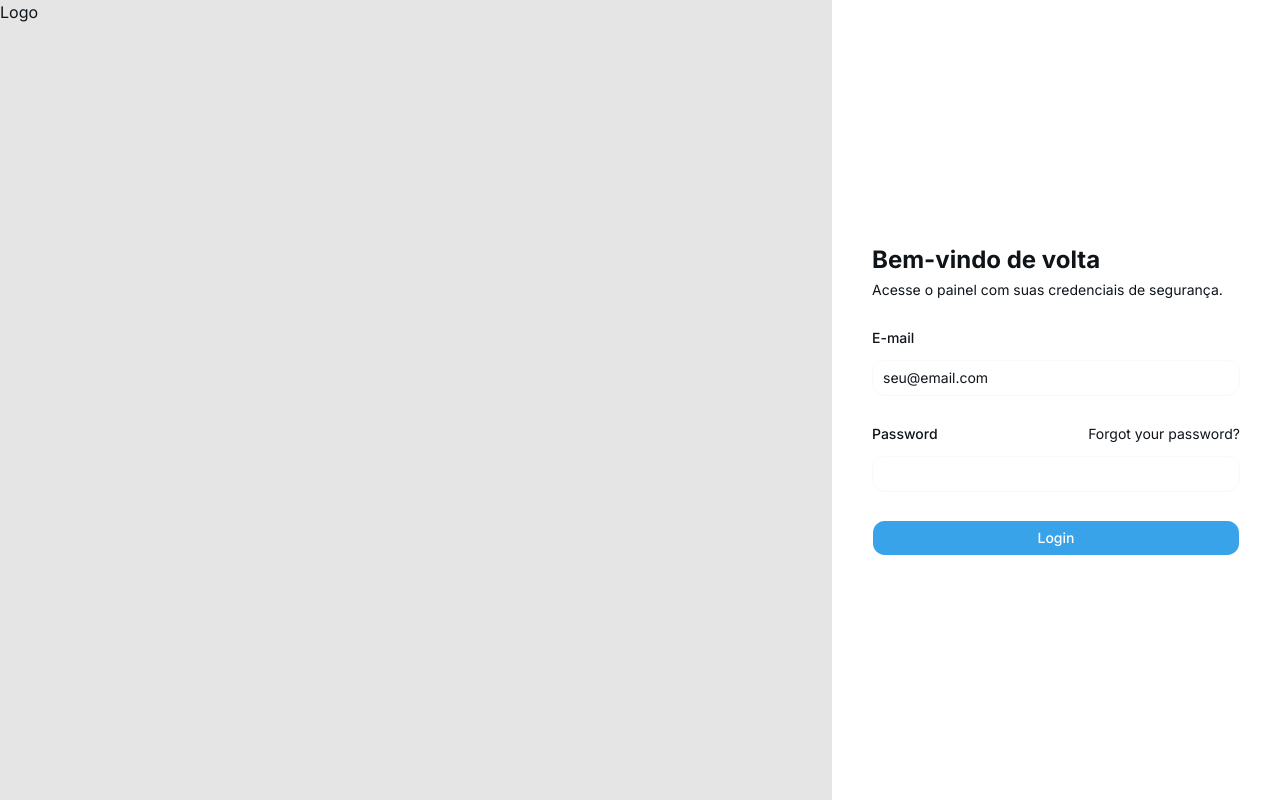
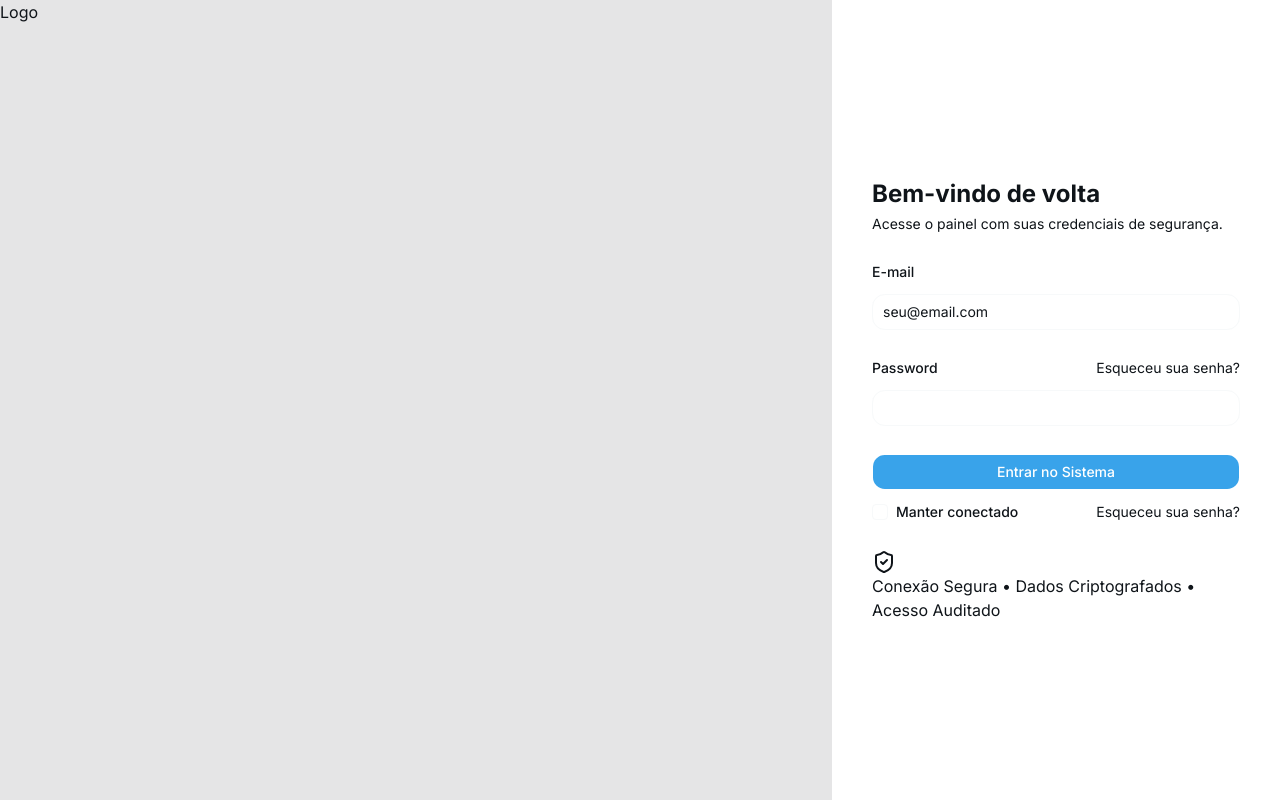
Before and after one commit to ocastroxs/get_in, a Next.js app: page / in a window 1280 px wide. Built offline with nearby package versions, Linux system fonts and the light colour scheme.

Commit message:
feat: adicionar componente de checkbox personalizado e atualizar formulário de login

```diff
--- /dev/null
+++ b/src/components/checkbox-standard-6.jsx
@@ -0,0 +1,19 @@
+import { Check } from "lucide-react";
+
+import { Checkbox } from "@/components/ui/checkbox";
+import { Label } from "@/components/ui/label";
+
+export const title = "Custom Indicator Checkbox";
+
+const CheckboxStandard6 = () => (
+  <div className="flex items-center space-x-2">
+    <Checkbox
+      className="data-[state=checked]:border-green-500 data-[state=checked]:bg-green-500"
+      id="custom">
+      <Check className="h-4 w-4 text-white" />
+    </Checkbox>
+    <Label htmlFor="custom">Manter conectado</Label>
+  </div>
+);
+
+export default CheckboxStandard6;
--- a/src/components/login-form.jsx
+++ b/src/components/login-form.jsx
@@ -8,6 +8,8 @@ import {
   FieldSeparator,
 } from "@/components/ui/field"
 import { Input } from "@/components/ui/input"
+import CheckboxStandard6 from "./checkbox-standard-6";
+import { ShieldCheck } from "lucide-react";
 
 export function LoginForm({
   className,
@@ -16,8 +18,8 @@ export function LoginForm({
   return (
     <form className={cn("flex flex-col gap-6", className)} {...props}>
       <FieldGroup>
-        <div className="flex flex-col gap-1 --font-heading">
-          <h1 className="text-2xl font-bold">Bem-vindo de volta</h1>
+        <div className="flex flex-col gap-1">
+          <h1 className="text-2xl font-bold --font-heading">Bem-vindo de volta</h1>
           <p className="text-sm text-balance text-muted-foreground">
             Acesse o painel com suas credenciais de segurança.
           </p>
@@ -35,14 +37,26 @@ export function LoginForm({
           <div className="flex items-center">
             <FieldLabel htmlFor="password">Password</FieldLabel>
             <a href="#" className="ml-auto text-sm underline-offset-4 hover:underline">
-              Forgot your password?
+              Esqueceu sua senha?
             </a>
           </div>
           <Input id="password" type="password" required className="bg-background" />
         </Field>
         <Field>
-          <Button type="submit">Login</Button>
+          <Button type="submit">Entrar no Sistema</Button>
+          <div className="flex">
+            <CheckboxStandard6 />
+            <a href="#" className="ml-auto text-sm underline-offset-4 hover:underline">
+              Esqueceu sua senha?
+            </a>
+          </div>
         </Field>
+        <div className="">
+          <div className="">
+            <ShieldCheck />
+          </div>
+          <p>Conexão Segura • Dados Criptografados • Acesso Auditado</p>
+        </div>
       </FieldGroup>
     </form>
   );
--- /dev/null
+++ b/src/components/ui/checkbox.jsx
@@ -0,0 +1,30 @@
+"use client"
+
+import * as React from "react"
+import { Checkbox as CheckboxPrimitive } from "radix-ui"
+
+import { cn } from "@/lib/utils"
+import { CheckIcon } from "lucide-react"
+
+function Checkbox({
+  className,
+  ...props
+}) {
+  return (
+    <CheckboxPrimitive.Root
+      data-slot="checkbox"
+      className={cn(
+        "peer relative flex size-4 shrink-0 items-center justify-center rounded-[4px] border border-input shadow-xs transition-shadow outline-none group-has-disabled/field:opacity-50 after:absolute after:-inset-x-3 after:-inset-y-2 focus-visible:border-ring focus-visible:ring-3 focus-visible:ring-ring/50 disabled:cursor-not-allowed disabled:opacity-50 aria-invalid:border-destructive aria-invalid:ring-3 aria-invalid:ring-destructive/20 aria-invalid:aria-checked:border-primary dark:bg-input/30 dark:aria-invalid:border-destructive/50 dark:aria-invalid:ring-destructive/40 data-checked:border-primary data-checked:bg-primary data-checked:text-primary-foreground dark:data-checked:bg-primary",
+        className
+      )}
+      {...props}>
+      <CheckboxPrimitive.Indicator
+        data-slot="checkbox-indicator"
+        className="grid place-content-center text-current transition-none [&>svg]:size-3.5">
+        <CheckIcon />
+      </CheckboxPrimitive.Indicator>
+    </CheckboxPrimitive.Root>
+  );
+}
+
+export { Checkbox }
```
Also changed, not shown: components.json, 1 other file (tests, documents, lock files or other folders).
